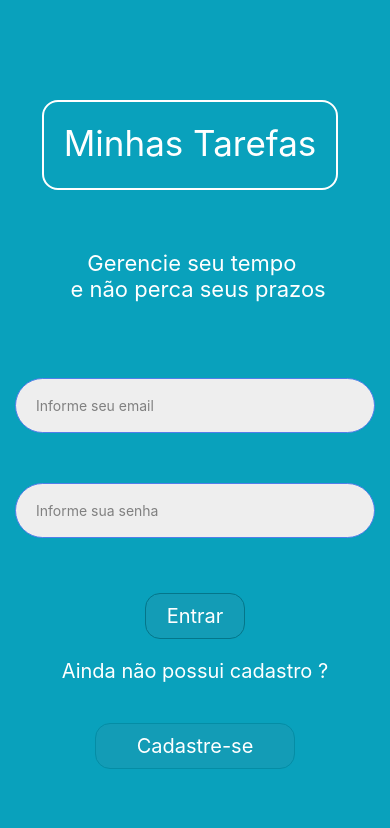
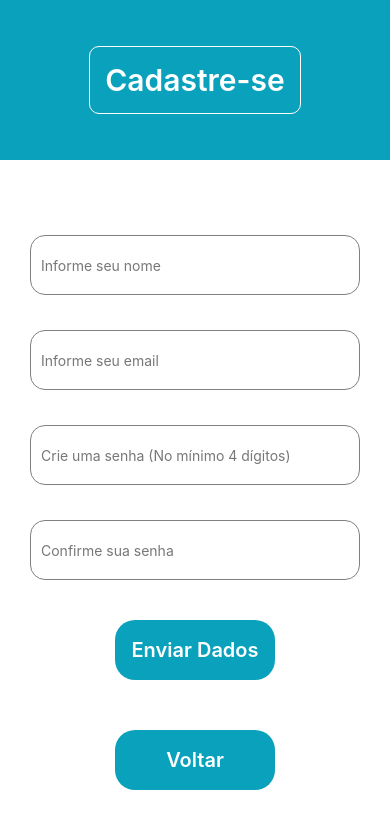
Before and after one commit to fernandeslucas94/minhas-tarefas-app, a React Native app: screen / in a window 390 px wide. Shown: the top 828 px of the page. Built offline with nearby package versions, Linux system fonts and the light colour scheme.

Commit message:
Added the 'Voltar' button on the sign up screen

```diff
--- a/App.js
+++ b/App.js
@@ -1,9 +1,12 @@
 import Login from './public/screens/login';
 import SignUp from './public/screens/sign_up';
 import Home from './public/screens/home';
+import { NavigationContainer } from '@react-navigation/native';
 
 const App = () => {
-  return Login();
+
+  return SignUp();
+
 }
 
 export default App;
--- a/assets/styles/homeStyles.js
+++ b/assets/styles/homeStyles.js
@@ -54,7 +54,7 @@ const WelcomeText = styled.View`
     justify-content: center;
 `;
 
-const NewRegister = styled.Pressable`
+const NewRegister = styled.TouchableOpacity`
     background-color: #09A1BC;
 
     width: 230px;
--- a/assets/styles/loginStyles.js
+++ b/assets/styles/loginStyles.js
@@ -76,7 +76,7 @@ const PasswordTextInput = styled.TextInput`
 `;
 
 // SignInButton = Botão de Login
-const SignInButton = styled.Pressable`
+const SignInButton = styled.TouchableOpacity`
     backgroundColor: #139CB6;
 
     margin-top: 40px;
@@ -92,7 +92,7 @@ const SignInButton = styled.Pressable`
 `;
 
 // SignUpButton = Botão de Cadastro
-const SignUpButton = styled.Pressable`
+const SignUpButton = styled.TouchableOpacity`
     background-color: #139CB6;
 
     margin-top: 40px;
--- a/assets/styles/singUpStyles.js
+++ b/assets/styles/singUpStyles.js
@@ -6,7 +6,8 @@ export {
     PageHeaderContent,
     FormFields,
     FormContentField,
-    SignUp
+    SignUp,
+    BackToLogin
 };
 
 const PageArea = styled.SafeAreaView`
@@ -58,13 +59,14 @@ const FormContentField = styled.TextInput`
     padding-left: 10px;
 `;
 
-const SignUp = styled.Pressable`
+const SignUp = styled.TouchableOpacity`
     backgroundColor: #09A1BC;
 
     height: 60px;
     width: 160px;
 
-    margin-top: 100px;
+    margin-top: 40px;
+    margin-bottom: 20px;
 
     border-radius: 20px;
 
@@ -75,3 +77,19 @@ const SignUp = styled.Pressable`
 
     elevation: 7;
 `;
+
+const BackToLogin = styled.TouchableOpacity`
+    margin-top: 30px;
+
+    background-color: #09A1BC;
+
+    height: 60px;
+    width: 160px;
+
+    align-items: center;
+    justify-content: center;
+
+    elevation: 7;
+
+    border-radius: 20px;
+`;
--- a/public/screens/login.js
+++ b/public/screens/login.js
@@ -1,10 +1,11 @@
-import React from 'react';
+import React, { useState } from 'react';
 
 import {
   View,
   Text,
   KeyboardAvoidingView,
-  StatusBar
+  StatusBar,
+  TouchableOpacity
 } from 'react-native';
 
 import {
@@ -16,6 +17,26 @@ import {
   SignInButton,
   SignUpButton,
 } from '../../assets/styles/loginStyles';
+
+const userEmail = () => {
+  if(EmailTextInput === '' ) {
+    return 'Por favor, informe seu email'
+  }
+}
+
+const userPassword = () => {
+  if(PasswordTextInput === '' || password.length < 4) {
+    return 'Informe uma senha'
+  }
+}
+
+const usr_login = () => {
+  if(userEmail === !true && userPassword === !true) {
+    alert('Realizando Login')
+  } else {
+    alert('Login não foi realizado')
+  }
+}
 
 const login = () => {
     return (
@@ -43,21 +64,21 @@ const login = () => {
         placeholder="Informe sua senha"
         ></PasswordTextInput>
 
-        <View style={{alignItems: 'center', marginTop: 15,}}>
-          <SignInButton >
+        <View style={{alignItems: 'center', marginTop: 5,}}>
+          <SignInButton onPress={() => usr_login()}>
             <Text style={{color: "#FFF", fontSize: 20, textAlign: 'center'}}>Entrar</Text>
           </SignInButton>
 
           <Text style={{color: "#FFF", fontSize: 20, marginTop: 20}}>Ainda não possui cadastro ?</Text>
 
-          <SignUpButton >
+          <SignUpButton onPress={() => user_SignUp()}>
             <Text style={{color: "#FFF", fontSize: 20, textAlign: 'center'}}>Cadastre-se</Text>
           </SignUpButton>
         </View>
 
       </KeyboardAvoidingView>
     </PageArea>
-    )
+  )
 }
 
 export default login;
--- a/public/screens/sign_up.js
+++ b/public/screens/sign_up.js
@@ -3,7 +3,7 @@ import React from 'react';
 import {
     Text,
     KeyboardAvoidingView,
-    StatusBar
+    StatusBar,
 } from 'react-native';
 
 import {
@@ -12,7 +12,8 @@ import {
     PageHeaderContent,
     FormFields,
     FormContentField,
-    SignUp
+    SignUp,
+    BackToLogin
 } from '../../assets/styles/singUpStyles';
 
 const signUp = () => {
@@ -54,6 +55,10 @@ const signUp = () => {
                     <SignUp>
                         <Text style={{color: '#FFF', fontSize: 20, fontWeight:'600'}}>Enviar Dados</Text>
                     </SignUp>
+
+                    <BackToLogin>
+                        <Text style={{color: '#FFF', fontSize: 20, fontWeight:'600'}}>Voltar</Text>
+                    </BackToLogin>
                 </FormFields>
             </KeyboardAvoidingView>
         </PageArea>
```
Also changed, not shown: assets/images/seta-esquerda.png (added).
